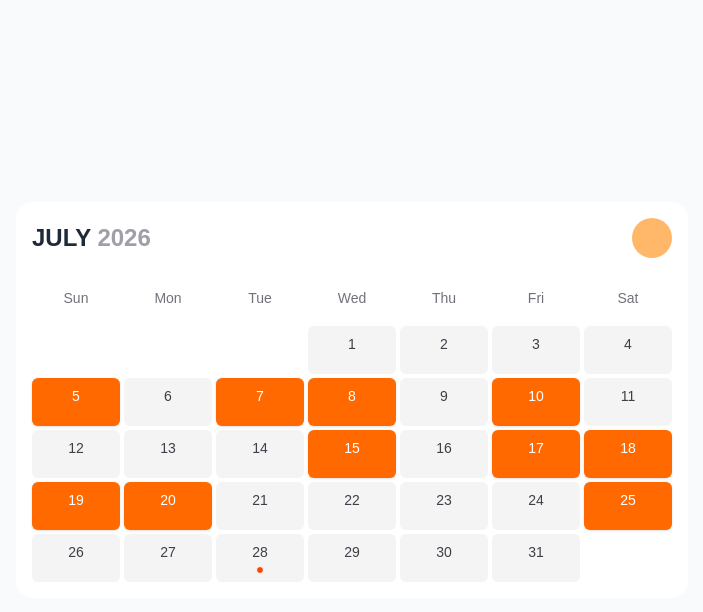
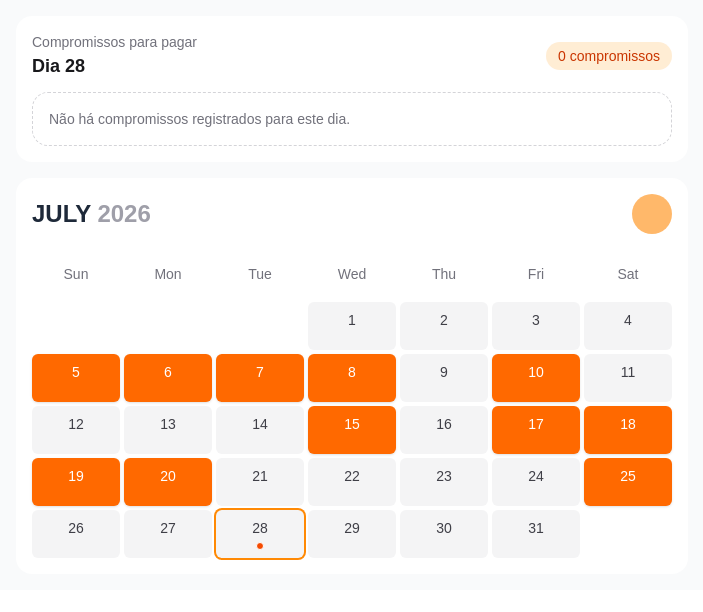
Before and after one commit to ecthon/pday-app, a Next.js app: page / in a window 1280 px wide. Shown: the top 612 px of the page, without its empty margins (288-991 px from the left). Built offline with nearby package versions, Linux system fonts and the light colour scheme; some icons are missing.

Commit message:
feat: restructure bill payment dates to include events and enhance UI interactions

```diff
--- a/app/page.tsx
+++ b/app/page.tsx
@@ -1,18 +1,80 @@
+'use client'
+
+import { useState } from 'react'
 import { HugeiconsIcon } from '@hugeicons/react'
 import { Add01Icon } from '@hugeicons/core-free-icons'
 
 const daysOfWeek = ['Sun', 'Mon', 'Tue', 'Wed', 'Thu', 'Fri', 'Sat'];
 const billsPaymentDates = [
-  { day: 5, title: 'MRV' },
-  { day: 7, title: 'Internet' },
-  { day: 8, title: 'Claro Ecthon' },
-  { day: 10, title: 'Itaú' },
-  { day: 15, title: 'Moradia' },
-  { day: 17, title: 'Carrefour' },
-  { day: 18, title: 'Inter' },
-  { day: 19, title: 'Nubank' },
-  { day: 20, title: 'Claro Cacá' },
-  { day: 25, title: 'Amazon' },
+  {
+    day: 5,
+    events: [
+      { title: 'MRV' },
+      { title: 'Água' },
+    ],
+  },
+  {
+    day: 6,
+    events: [
+      { title: 'MRVteclado' },
+      { title: 'Água liquida' },
+      { title: 'Água geladinha' },
+    ],
+  },
+  {
+    day: 7,
+    events: [
+      { title: 'Internet' },
+    ],
+  },
+  {
+    day: 8,
+    events: [
+      { title: 'Claro Ecthon' },
+    ],
+  },
+  {
+    day: 10,
+    events: [
+      { title: 'Itaú' },
+    ],
+  },
+  {
+    day: 15,
+    events: [
+      { title: 'Moradia' },
+    ],
+  },
+  {
+    day: 17,
+    events: [
+      { title: 'Carrefour' },
+    ],
+  },
+  {
+    day: 18,
+    events: [
+      { title: 'Inter' },
+    ],
+  },
+  {
+    day: 19,
+    events: [
+      { title: 'Nubank' },
+    ],
+  },
+  {
+    day: 20,
+    events: [
+      { title: 'Claro Cacá' },
+    ],
+  },
+  {
+    day: 25,
+    events: [
+      { title: 'Amazon' },
+    ],
+  },
 ]; // Example bill payment dates
 
 export default function Home() {
@@ -23,9 +85,38 @@ export default function Home() {
   const daysInMonth = new Date(year, month + 1, 0).getDate();
   const monthStartWeekday = new Date(year, month, 1).getDay();
   const paymentDays = new Set(billsPaymentDates.map(({ day }) => day));
+  const [selectedDay, setSelectedDay] = useState(today.getDate());
+  const selectedPayment = billsPaymentDates.find((item) => item.day === selectedDay);
+  const selectedEvents = selectedPayment?.events ?? [];
 
   return (
-    <div className="flex min-h-screen w-full items-center justify-center bg-gray-50 p-4">
+    <div className="flex flex-col w-full items-center justify-center bg-gray-50 p-4 space-y-4">
+      <div className="w-full max-w-2xl rounded-2xl bg-white p-4">
+        <div className="mb-3 flex items-center justify-between">
+          <div>
+            <p className="text-sm text-zinc-500">Compromissos para pagar</p>
+            <p className="text-lg font-semibold text-zinc-900">Dia {selectedDay}</p>
+          </div>
+          <span className="rounded-full bg-orange-100 px-3 py-1 text-sm font-medium text-orange-700">
+            {selectedEvents.length} compromisso{selectedEvents.length === 1 ? '' : 's'}
+          </span>
+        </div>
+
+        {selectedEvents.length > 0 ? (
+          <ul className="space-y-2">
+            {selectedEvents.map((event, index) => (
+              <li key={`${event.title}-${index}`} className="rounded-2xl border border-zinc-200 bg-white p-3 shadow-sm">
+                <p className="font-medium text-zinc-900">{event.title}</p>
+              </li>
+            ))}
+          </ul>
+        ) : (
+          <p className="rounded-2xl border border-dashed border-zinc-300 bg-white p-4 text-sm text-zinc-500">
+            Não há compromissos registrados para este dia.
+          </p>
+        )}
+      </div>
+      <div className="flex w-full items-center justify-center bg-gray-50">
         <div className="w-full max-w-2xl rounded-2xl bg-white p-4">
           <div className="mb-4 flex items-center justify-between">
             <h1 className="text-2xl font-bold text-gray-800">
@@ -61,18 +152,21 @@ export default function Home() {
               const isToday = dayNumber === today.getDate() && month === today.getMonth() && year === today.getFullYear();
 
               return (
-              <div
+                <button
                   key={dayNumber}
-                className={`flex h-12 flex-col items-center justify-center rounded-md text-sm font-medium ${hasPayment ? 'bg-orange-500 text-white shadow-sm' : 'bg-zinc-100 text-zinc-700'
-                  }`}
+                  type="button"
+                  onClick={() => setSelectedDay(dayNumber)}
+                  className={`flex h-12 flex-col items-center justify-center rounded-md text-sm font-medium transition ${hasPayment ? 'bg-orange-500 text-white shadow-sm hover:bg-orange-600' : 'bg-zinc-100 text-zinc-700 hover:bg-zinc-200'
+                    } ${selectedDay === dayNumber ? 'ring-2 ring-orange-400' : ''}`}
                 >
                   <span>{dayNumber}</span>
                   {isToday ? <span className="mt-1 h-2 w-2 border border-white rounded-full bg-orange-600" /> : <span className="mt-1 h-2 w-2" />}
-              </div>
+                </button>
               );
             })}
           </div>
         </div>
       </div>
+    </div>
   );
 }
```
Lines whose indentation alone changed are shown as unchanged.
